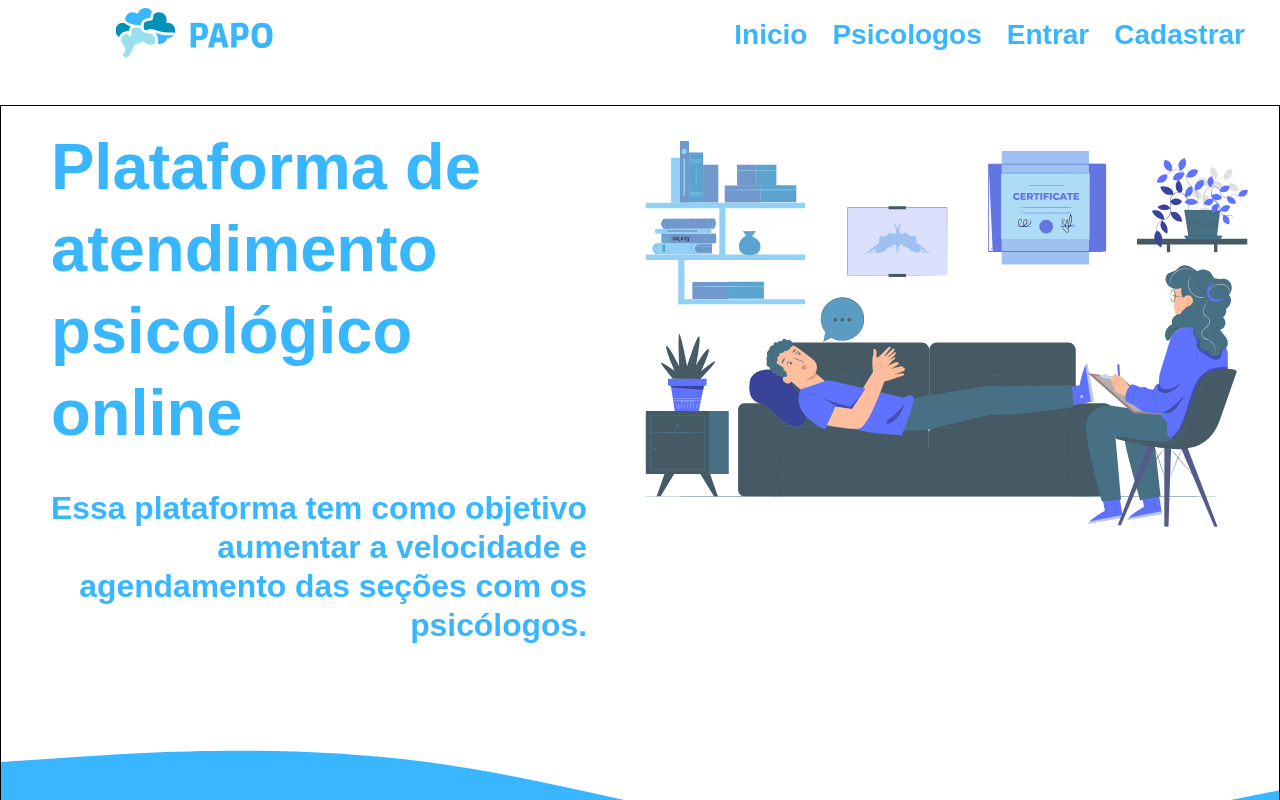
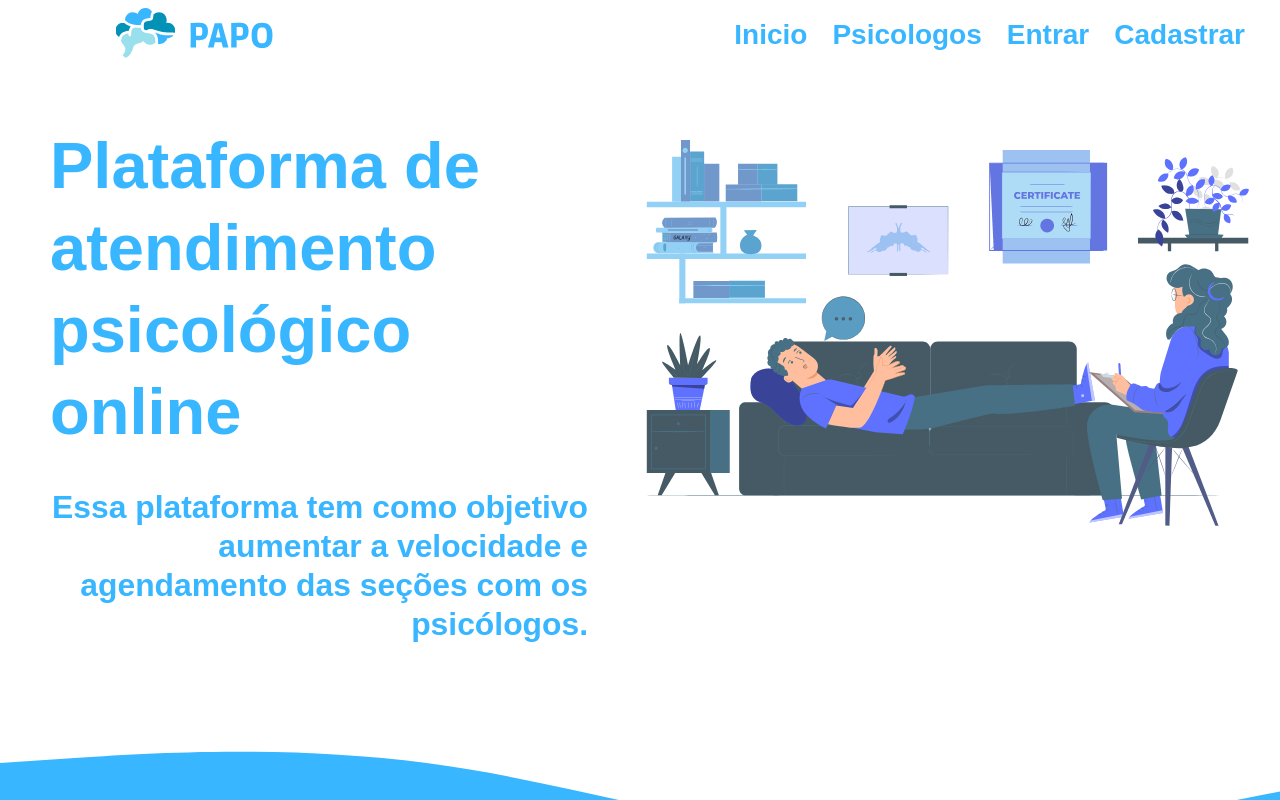
Before and after one commit to ProgeteUFCRUSSAS/PAPO, a React (Vite) app: page / in a window 1280 px wide. Shown: the top 800 px of the page. Built offline with nearby package versions, Linux system fonts and the light colour scheme; no server answers.

Commit message:
Retirada de borda do componente HomeContent

```diff
--- a/src/pages/Home/style.ts
+++ b/src/pages/Home/style.ts
@@ -36,7 +36,6 @@ export const HomeContent = styled.div`
   position: relative;
   max-width: 100vw;
   display: flex;
-  border: solid 1px;
 
   .content {
       width: 100%;
```
